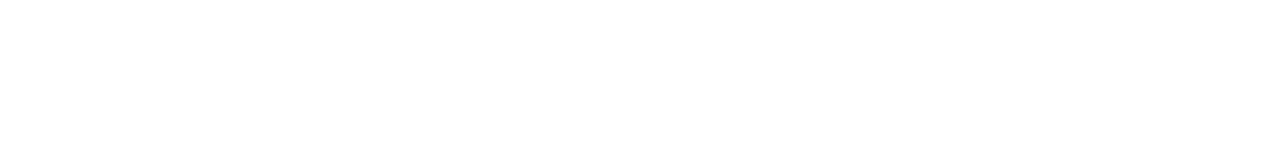
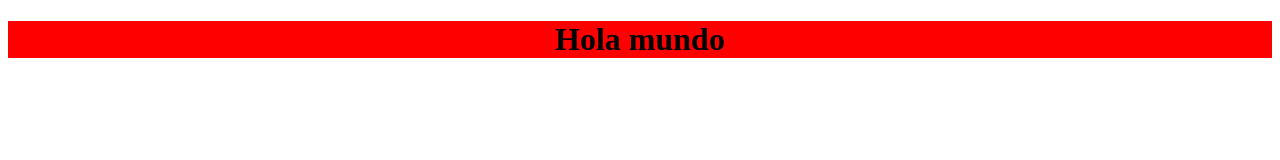
Before and after one commit to ChristianHerrera17/rouster.app, a plain HTML site: page index.html in a window 1280 px wide. Drawn offline with Linux system fonts and the light colour scheme.

Commit message:
version-1.0

```diff
--- a/estile.css
+++ b/estile.css
@@ -0,0 +1,3 @@
+.hola {
+    background: red;
+}
--- a/index.html
+++ b/index.html
@@ -6,7 +6,13 @@
     <meta http-equiv="X-UA-Compatible" content="IE=edge">
     <meta name="viewport" content="width=device-width, initial-scale=1.0">
     <title>Document</title>
+    <link rel="stylesheet" href="/estile.css">
 </head>
+<center>
+    <h1 class="hola">
+        Hola mundo
+    </h1>
+</center>
 
 <body>
 
```
